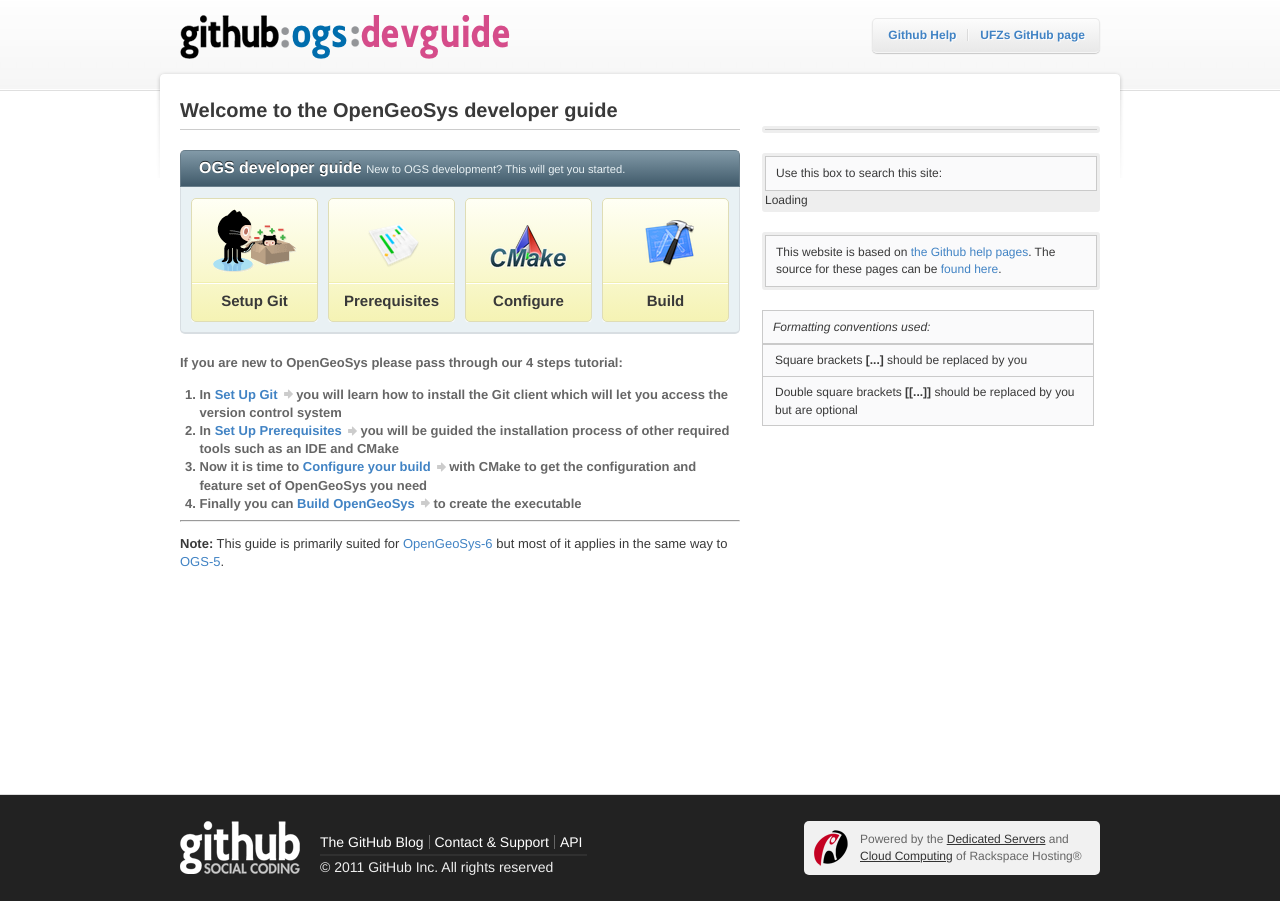
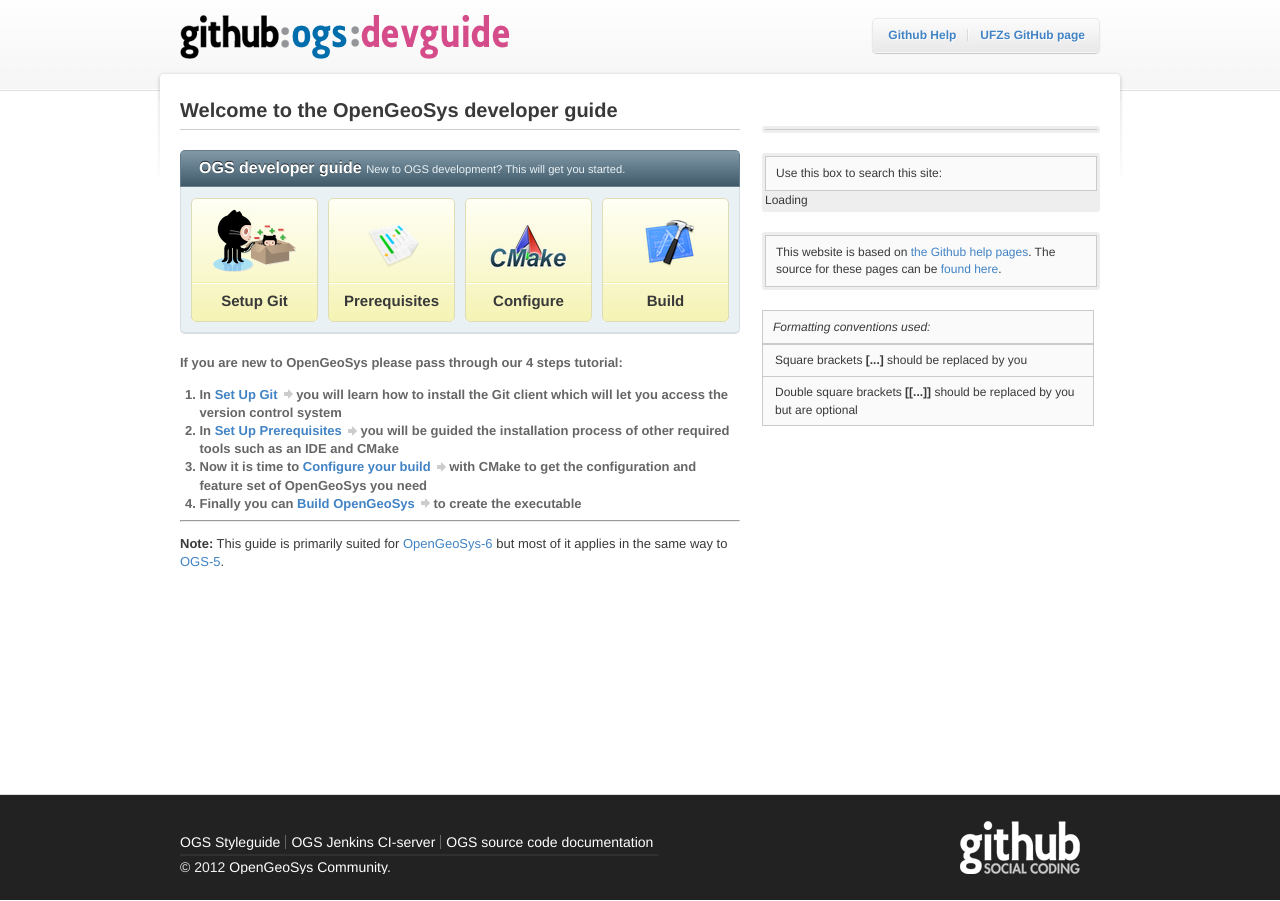
Before and after one commit to ufz/devguide, a Jekyll site: the page built from index.markdown, in a window 1280 px wide. Built offline with Jekyll 4.4.1, drawn with Linux system fonts in a browser that asks for light colours; comment, search, counter and statistics services are not loaded.

Commit message:
Added OGS links to the footer.

```diff
--- a/_layouts/default.html
+++ b/_layouts/default.html
@@ -122,16 +122,16 @@ sidebar_cats:
   <div id="footer-wrapper">
     <div id="footer">
       <div class="left-col">
-        <h2 class="logo"><a href="http://github.com">Brought to you by GitHub</a></h2>
         <ul class="github-nav">
-          <li><a href="http://github.com/blog" class="blog">The GitHub Blog</a></li>
-          <li><a href="https://github.com/contact">Contact &amp; Support</a></li>
-         <li><a href="http://developer.github.com">API</a></li>
+          <li><a href="http://ufz.github.com/styleguide/cppguide.xml">OGS Styleguide</a></li>
+          <li><a href="https://svn.ufz.de/hudson/view/OGS-6/">OGS Jenkins CI-server</a></li>
+         <li><a href="https://svn.ufz.de/hudson/view/OGS-6/job/OGS-6-Docs/lastSuccessfulBuild/artifact/build/docs/index.html">OGS source code documentation</a></li>
         </ul>
-        <p class="copyline">© 2011 GitHub Inc. All rights reserved</p>
+        <p class="copyline">© 2012 <a href="http://www.opengeosys.net" target="blank">OpenGeoSys Community</a>.</p>
       </div>
       <div class="right-col">
-        <p class="rackspace">Powered by the <a href="http://rackspace.com" target="_blank">Dedicated Servers</a> and <a href="http://rackspacecloud.com" target="_blank">Cloud Computing</a> of Rackspace Hosting®</p>
+        <h2 class="logo"><a href="http://github.com">Brought to you by GitHub</a></h2>
+
       </div>
     </div><!-- #footer -->
   </div><!-- #footer-wrapper -->
```
